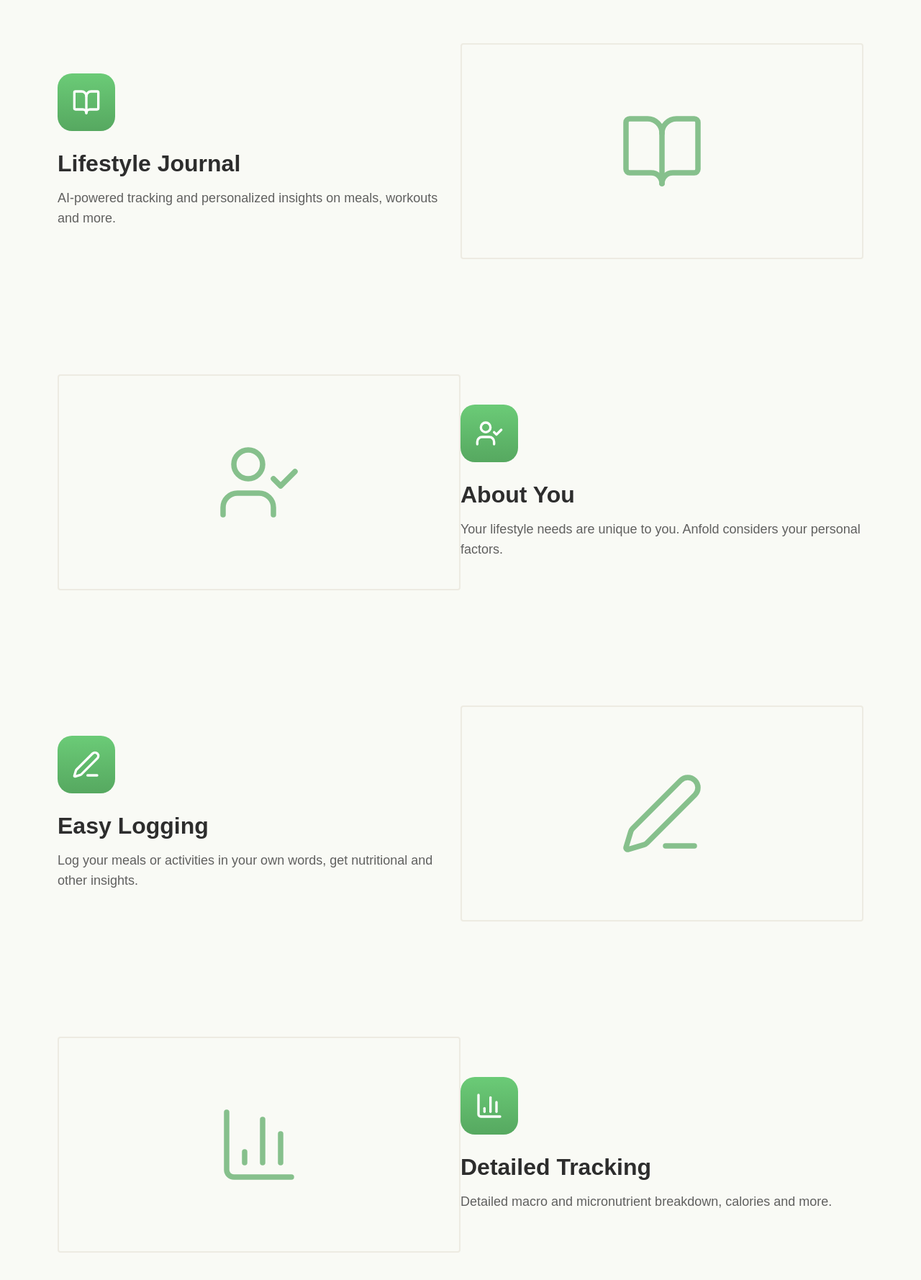
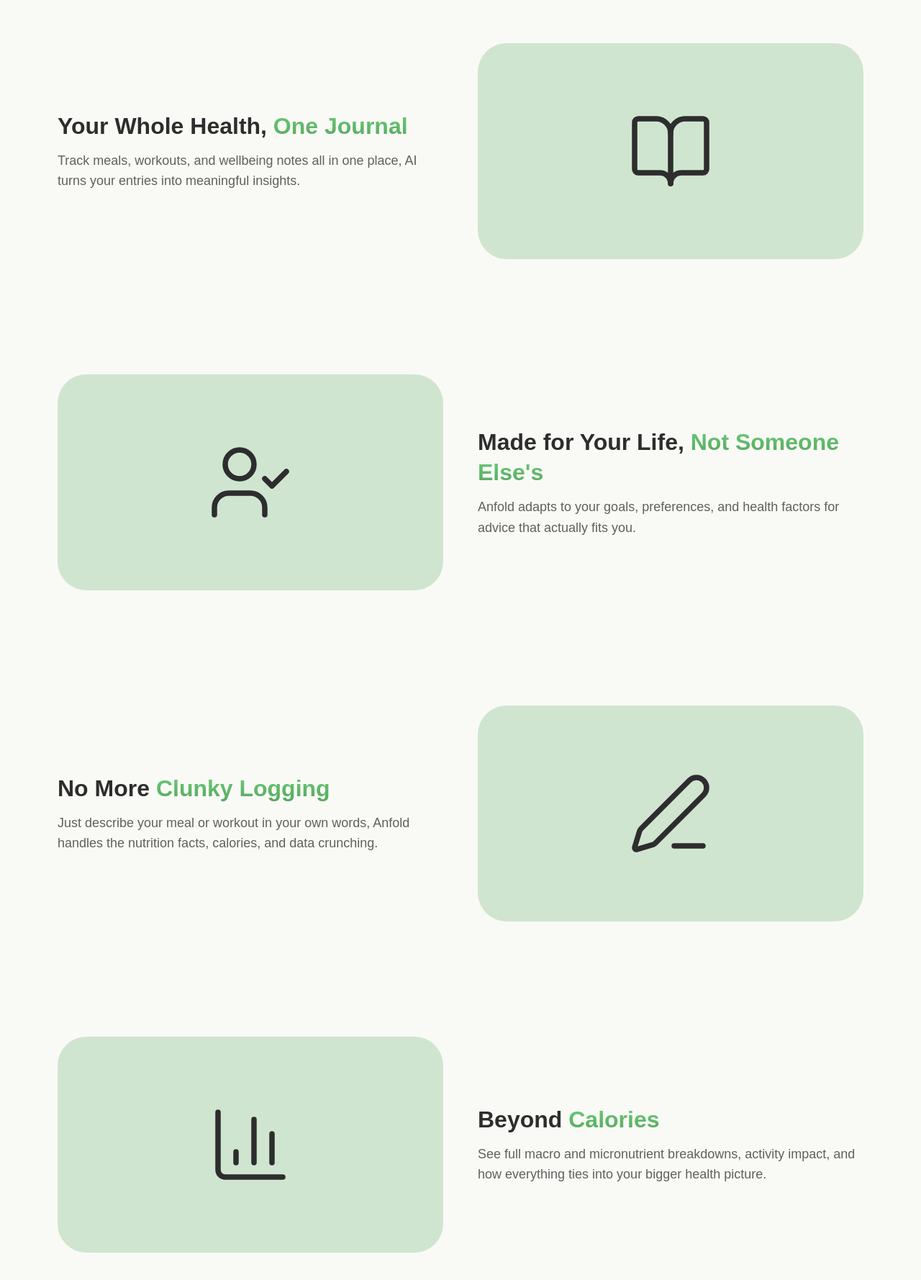
Before and after one commit to AnfoldApp/anfoldapp.github.io, a Next.js app: page / in a window 1280 px wide. Shown: the part 980-2758 px from the top of the page at 72% size. Built offline with nearby package versions, Linux system fonts and the light colour scheme; a web font is replaced by a local one.

Commit message:
finalized styling

```diff
--- a/src/app/globals.css
+++ b/src/app/globals.css
@@ -5,6 +5,7 @@
   /* Color Variables */
   --primary-bg: #F9FAF5;
   --primary-text: #2D2D2D;
+  --charcoal-darker: #2D2D2D;
   --green-darker: #418649;
   --green-dark: #56a860;
   --green-main: #6BCB77;
--- a/src/app/imprint/page.tsx
+++ b/src/app/imprint/page.tsx
@@ -1,4 +1,11 @@
 import Layout from "@/components/Layout";
+import { Metadata } from "next";
+
+export const metadata: Metadata = {
+  title: "Imprint | Anfold",
+  description:
+    "Legal information and contact details for Avocado Technologies UG (haftungsbeschränkt), the company behind Anfold AI nutrition and exercise journal app.",
+};
 
 export default function Imprint() {
   return (
--- a/src/components/Header.tsx
+++ b/src/components/Header.tsx
@@ -12,7 +12,7 @@ export default function Header() {
           width={40}
           height={40}
         />
-        <h3 className="font-medium mb-0">Anfold</h3>
+        <h3 className="font-medium mb-0 text-2xl">Anfold</h3>
       </Link>
 
       <a
--- a/src/components/HomePage.tsx
+++ b/src/components/HomePage.tsx
@@ -14,7 +14,7 @@ export default function HomePage() {
     <>
       {/* Hero Section */}
       <section className="hero-section">
-        <div className="hero-wrapper h-full relative">
+        <div className="hero-wrapper h-full relative max-w-7xl mx-auto">
           <div className="logo-container">
             <Image
               src="/assets/images/logo-dark.svg"
@@ -23,7 +23,7 @@ export default function HomePage() {
               width={40}
               height={40}
             />
-            <h3 className="font-semibold mb-0">Anfold</h3>
+            <h3 className="font-medium mb-0 text-2xl">Anfold</h3>
           </div>
 
           <div className="hero-top-content">
@@ -75,117 +75,109 @@ export default function HomePage() {
         </div>
       </section>
 
-      {/* Features Section */}
-      <section className="features-section py-20">
+      <section className="usp-section py-20">
         <div className="container mx-auto px-4 max-w-6xl">
-          {/* Feature 1: Lifestyle Journal */}
-          <div className="flex flex-col lg:flex-row items-center py-20">
+          <div className="flex flex-col lg:flex-row gap-12 items-center py-20">
             <div className="w-full lg:w-1/2 mb-4 lg:mb-0">
-              <div className="feature-icon-wrapper mb-4">
-                <BookOpen className="feature-icon" />
-              </div>
-              <h2 className="font-bold text-2xl mb-3">Lifestyle Journal</h2>
+              <h2 className="font-bold text-2xl mb-3">
+                Your Whole Health,{" "}
+                <span className="text-gradient">One Journal</span>
+              </h2>
               <p className="text-lg opacity-75">
-                AI-powered tracking and personalized insights on meals, workouts
-                and more.
+                Track meals, workouts, and wellbeing notes all in one place, AI
+                turns your entries into meaningful insights.
               </p>
             </div>
             <div className="w-full lg:w-1/2">
-              <div className="feature-placeholder bg-gray-100 rounded p-20 text-center">
-                <BookOpen className="feature-placeholder-icon" />
+              <div className="usp-placeholder bg-gray-100 rounded-[40px] p-20 text-center">
+                <BookOpen className="usp-placeholder-icon" />
               </div>
             </div>
           </div>
 
-          {/* Feature 2: About You */}
-          <div className="flex flex-col lg:flex-row items-center py-20">
+          <div className="flex flex-col lg:flex-row gap-12 items-center py-20">
             <div className="w-full lg:w-1/2 lg:order-2 mb-4 lg:mb-0">
-              <div className="feature-icon-wrapper mb-4">
-                <UserCheck className="feature-icon" />
-              </div>
-              <h2 className="font-bold text-2xl mb-3">About You</h2>
+              <h2 className="font-bold text-2xl mb-3">
+                Made for Your Life,{" "}
+                <span className="text-gradient">Not Someone Else's</span>
+              </h2>
               <p className="text-lg opacity-75">
-                Your lifestyle needs are unique to you. Anfold considers your
-                personal factors.
+                Anfold adapts to your goals, preferences, and health factors for
+                advice that actually fits you.
               </p>
             </div>
             <div className="w-full lg:w-1/2 lg:order-1">
-              <div className="feature-placeholder bg-gray-100 rounded p-20 text-center">
-                <UserCheck className="feature-placeholder-icon" />
+              <div className="usp-placeholder bg-gray-100 rounded-[40px] p-20 text-center">
+                <UserCheck className="usp-placeholder-icon" />
               </div>
             </div>
           </div>
 
-          {/* Feature 3: Easy Logging */}
-          <div className="flex flex-col lg:flex-row items-center py-20">
+          <div className="flex flex-col lg:flex-row gap-12 items-center py-20">
             <div className="w-full lg:w-1/2 mb-4 lg:mb-0">
-              <div className="feature-icon-wrapper mb-4">
-                <Edit3 className="feature-icon" />
-              </div>
-              <h2 className="font-bold text-2xl mb-3">Easy Logging</h2>
+              <h2 className="font-bold text-2xl mb-3">
+                No More <span className="text-gradient">Clunky Logging</span>
+              </h2>
               <p className="text-lg opacity-75">
-                Log your meals or activities in your own words, get nutritional
-                and other insights.
+                Just describe your meal or workout in your own words, Anfold
+                handles the nutrition facts, calories, and data crunching.
               </p>
             </div>
             <div className="w-full lg:w-1/2">
-              <div className="feature-placeholder bg-gray-100 rounded p-20 text-center">
-                <Edit3 className="feature-placeholder-icon" />
+              <div className="usp-placeholder bg-gray-100 rounded-[40px] p-20 text-center">
+                <Edit3 className="usp-placeholder-icon" />
               </div>
             </div>
           </div>
 
-          {/* Feature 4: Detailed Tracking */}
-          <div className="flex flex-col lg:flex-row items-center py-20">
+          <div className="flex flex-col lg:flex-row gap-12 items-center py-20">
             <div className="w-full lg:w-1/2 lg:order-2 mb-4 lg:mb-0">
-              <div className="feature-icon-wrapper mb-4">
-                <BarChart3 className="feature-icon" />
-              </div>
-              <h2 className="font-bold text-2xl mb-3">Detailed Tracking</h2>
+              <h2 className="font-bold text-2xl mb-3">
+                Beyond <span className="text-gradient">Calories</span>
+              </h2>
               <p className="text-lg opacity-75">
-                Detailed macro and micronutrient breakdown, calories and more.
+                See full macro and micronutrient breakdowns, activity impact,
+                and how everything ties into your bigger health picture.
               </p>
             </div>
             <div className="w-full lg:w-1/2 lg:order-1">
-              <div className="feature-placeholder bg-gray-100 rounded p-20 text-center">
-                <BarChart3 className="feature-placeholder-icon" />
+              <div className="usp-placeholder bg-gray-100 rounded-[40px] p-20 text-center">
+                <BarChart3 className="usp-placeholder-icon" />
               </div>
             </div>
           </div>
 
-          {/* Feature 5: Contextual Chat */}
-          <div className="flex flex-col lg:flex-row items-center py-20">
+          <div className="flex flex-col lg:flex-row gap-12 items-center py-20">
             <div className="w-full lg:w-1/2 mb-4 lg:mb-0">
-              <div className="feature-icon-wrapper mb-4">
-                <MessageCircle className="feature-icon" />
-              </div>
-              <h2 className="font-bold text-2xl mb-3">Contextual Chat</h2>
+              <h2 className="font-bold text-2xl mb-3">
+                Talk to <span className="text-gradient">Your Data</span>
+              </h2>
               <p className="text-lg opacity-75">
-                Chat with your entries to get advice, insights, or just vent.
+                Ask questions, get explanations, or even vent, Anfold's
+                contextual chat understands your entries and responds with
+                useful advice.
               </p>
             </div>
             <div className="w-full lg:w-1/2">
-              <div className="feature-placeholder bg-gray-100 rounded p-20 text-center">
-                <MessageCircle className="feature-placeholder-icon" />
+              <div className="usp-placeholder bg-gray-100 rounded-[40px] p-20 text-center">
+                <MessageCircle className="usp-placeholder-icon" />
               </div>
             </div>
           </div>
 
-          {/* Feature 6: Lifestyle Tools */}
-          <div className="flex flex-col lg:flex-row items-center py-20">
+          <div className="flex flex-col lg:flex-row gap-12 items-center py-20">
             <div className="w-full lg:w-1/2 lg:order-2 mb-4 lg:mb-0">
-              <div className="feature-icon-wrapper mb-4">
-                <Settings className="feature-icon" />
-              </div>
-              <h2 className="font-bold text-2xl mb-3">Lifestyle Tools</h2>
+              <h2 className="font-bold text-2xl mb-3">
+                More Than <span className="text-gradient">Tracking</span>
+              </h2>
               <p className="text-lg opacity-75">
-                Generate personalized meal and exercise plans, or just analyze a
-                meal.
+                Need a meal plan? A workout outline? Or just a quick analysis of
+                dinner? Anfold goes beyond logging to help you take action.
               </p>
             </div>
             <div className="w-full lg:w-1/2 lg:order-1">
-              <div className="feature-placeholder bg-gray-100 rounded p-20 text-center">
-                <Settings className="feature-placeholder-icon" />
+              <div className="usp-placeholder bg-gray-100 rounded-[40px] p-20 text-center">
+                <Settings className="usp-placeholder-icon" />
               </div>
             </div>
           </div>
--- a/src/styles/anfold.css
+++ b/src/styles/anfold.css
@@ -214,6 +214,15 @@ footer:before {
 
 .footer a:last-child {
   margin-right: 0;
+}
+
+.footer .icon {
+  color: var(--primary-text);
+  transition: color var(--transition-fast);
+}
+
+.footer .icon:hover {
+  color: var(--green-main);
 }
 
 .hero-section {
@@ -606,11 +615,11 @@ footer:before {
 }
 
 /* Features Section */
-.features-section {
+.usp-section {
   margin-top: var(--spacing-7);
 }
 
-.feature-icon-wrapper {
+.usp-icon-wrapper {
   display: inline-flex;
   align-items: center;
   justify-content: center;
@@ -621,51 +630,50 @@ footer:before {
   margin-bottom: var(--spacing-4);
 }
 
-.feature-icon {
+.usp-icon {
   width: 40px;
   height: 40px;
   color: var(--white);
   stroke-width: 2;
 }
 
-.feature-placeholder {
-  background: var(--primary-bg) !important;
-  border: 2px solid var(--border-color);
+.usp-placeholder {
   min-height: 300px;
   display: flex;
   align-items: center;
   justify-content: center;
+  /* background: var(--gradient-primary); */
+  background: var(--hero-background);
 }
 
-.feature-placeholder-icon {
+.usp-placeholder-icon {
   width: 120px;
   height: 120px;
-  color: var(--green-dark);
+  color: var(--charcoal-darker);
   stroke-width: 1.5;
-  opacity: 0.7;
 }
 
-.features-section .row {
+.usp-section .row {
   max-width: 1200px;
   margin: 0 auto;
 }
 
-.features-section h2 {
+.usp-section h2 {
   color: var(--primary-text);
   font-size: var(--font-size-medium);
 }
 
-.features-section p {
+.usp-section p {
   color: var(--primary-text);
   line-height: 1.6;
 }
 
 @media (max-width: 991px) {
-  .features-section .col-lg-6.order-lg-2 {
+  .usp-section .col-lg-6.order-lg-2 {
     order: 1;
   }
 
-  .features-section .col-lg-6.order-lg-1 {
+  .usp-section .col-lg-6.order-lg-1 {
     order: 2;
   }
 }
```
Also changed, not shown: src/app/account-deletion/page.tsx (+7 -0 lines), src/app/privacy-policy/page.tsx (+7 -0 lines), src/app/terms-of-service/page.tsx (+7 -0 lines), public/assets/images/discord.svg.
